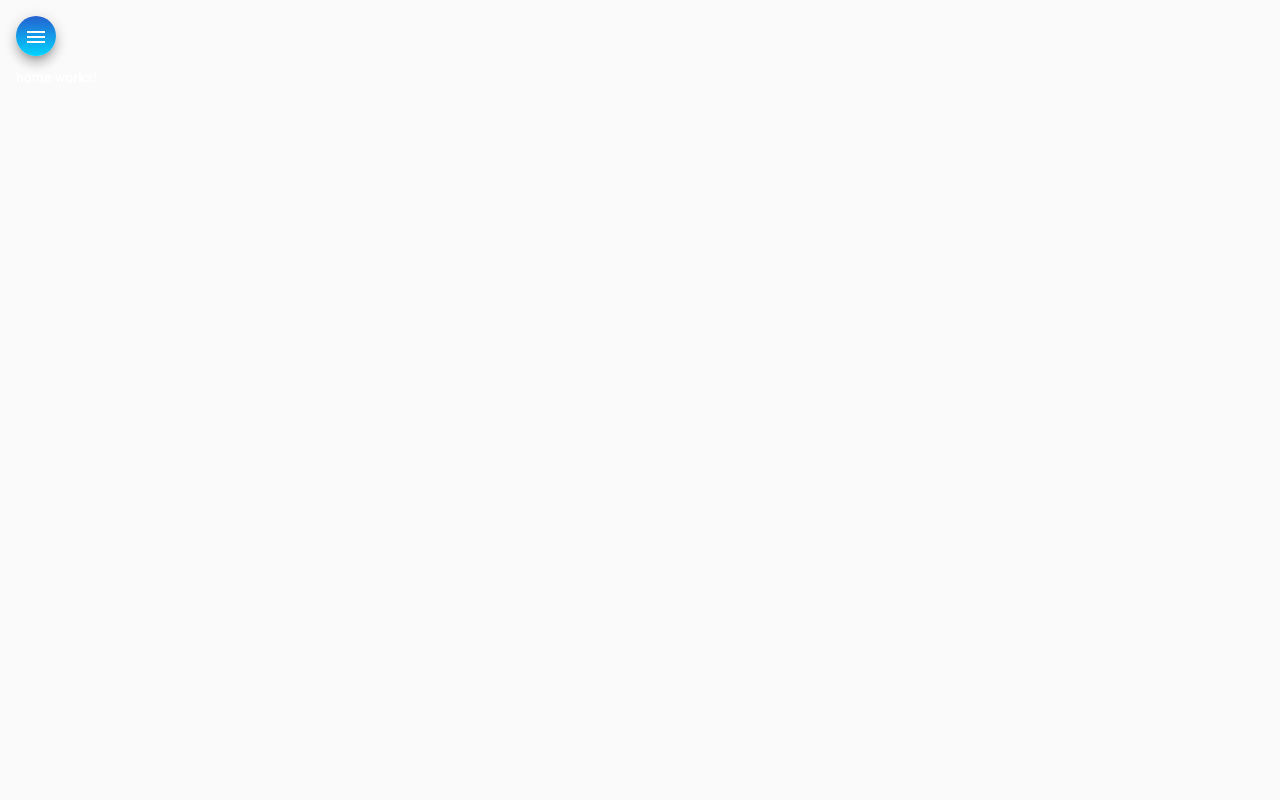
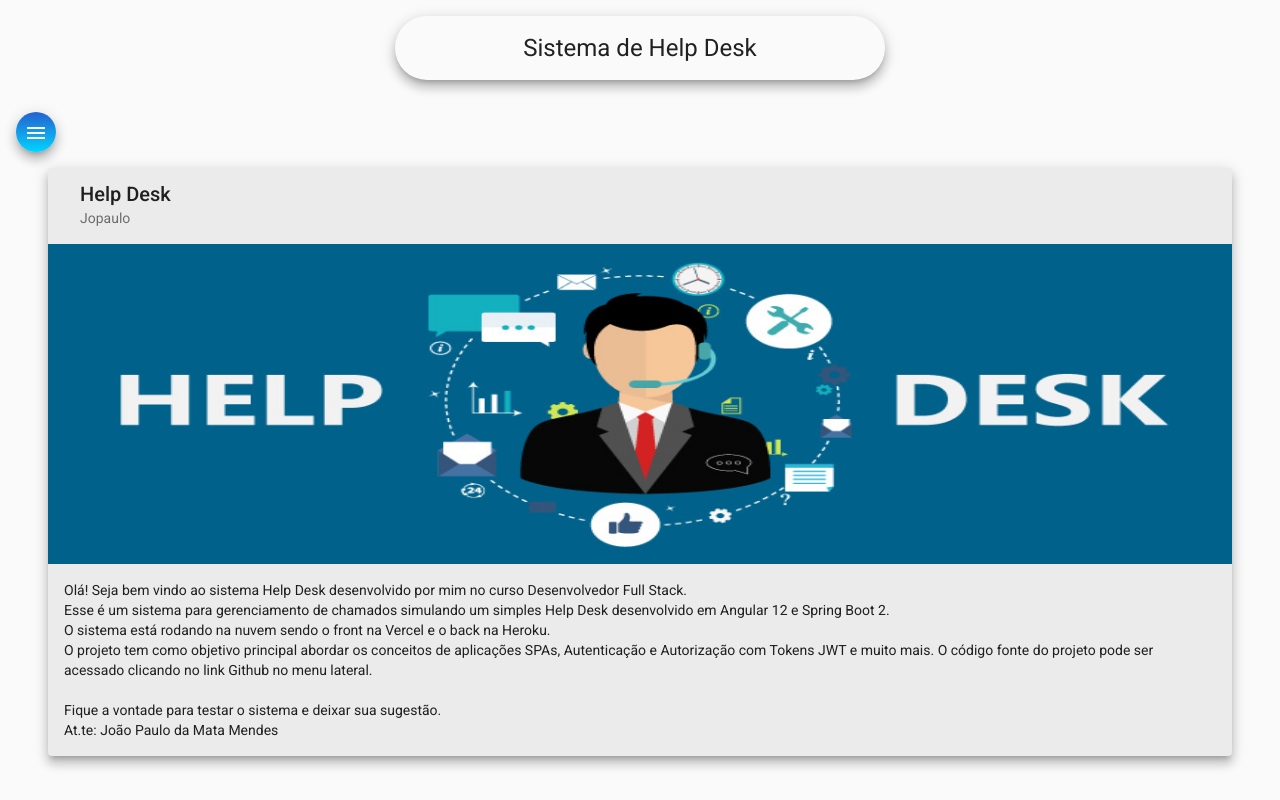
Before and after one commit to jopaulo666/helpdesk-front, an Angular app: page /home in a window 1280 px wide. Built offline with nearby package versions, Linux system fonts and the light colour scheme.

Commit message:
Criado Header

```diff
--- a/src/app/app.module.ts
+++ b/src/app/app.module.ts
@@ -30,6 +30,7 @@
 // Componentes do projeto
  import { NavComponent } from './components/nav/nav.component';
 import { HomeComponent } from './components/home/home.component';
+import { HeaderComponent } from './components/header/header.component';
 /*import { HomeComponent } from './components/home/home.component';
 import { HeaderComponent } from './components/header/header.component';
 import { TecnicoListComponent } from './components/tecnico/tecnico-list/tecnico-list.component';
@@ -54,6 +55,7 @@
     AppComponent,
     NavComponent,
     HomeComponent,
+    HeaderComponent,
    /*  NavComponent,
     HomeComponent,
     HeaderComponent,
--- /dev/null
+++ b/src/app/components/header/header.component.css
@@ -0,0 +1,12 @@
+.container {
+    display: flex;
+    align-items: center;
+    justify-content: center;
+}
+
+h1 {
+    margin-top: 1rem;
+    border: rgb(161, 159, 159);
+    padding: 1rem 10%;
+    border-radius: 2rem;
+}
--- /dev/null
+++ b/src/app/components/header/header.component.html
@@ -0,0 +1,3 @@
+<div class="container">
+    <h1 class="mat-elevation-z8">Sistema de Help Desk</h1>
+</div>
--- /dev/null
+++ b/src/app/components/header/header.component.ts
@@ -0,0 +1,15 @@
+import { Component, OnInit } from '@angular/core';
+
+@Component({
+  selector: 'app-header',
+  templateUrl: './header.component.html',
+  styleUrls: ['./header.component.css']
+})
+export class HeaderComponent implements OnInit {
+
+  constructor() { }
+
+  ngOnInit(): void {
+  }
+
+}
--- a/src/app/components/home/home.component.css
+++ b/src/app/components/home/home.component.css
@@ -0,0 +1,9 @@
+.card {
+    width: 90%;
+    margin: 1rem auto;
+    background-color: rgb(235, 235, 235);
+ }
+
+ img {
+    height: 20rem;
+ }
--- a/src/app/components/home/home.component.html
+++ b/src/app/components/home/home.component.html
@@ -1 +1,20 @@
-<p>home works!</p>
+<mat-card class="card mat-elevation-z8">
+    <mat-card-header>
+        <mat-card-title>Help Desk</mat-card-title>
+        <mat-card-subtitle>Jopaulo</mat-card-subtitle>
+    </mat-card-header>
+    <img mat-card-image src="assets/img/helpdesk.jpeg" alt="Image Home Help Desk">
+    <mat-card-content>
+        <p>
+            Olá! Seja bem vindo ao sistema Help Desk desenvolvido por mim no curso Desenvolvedor Full Stack.<br />
+            Esse é um sistema para gerenciamento de chamados simulando um simples Help Desk desenvolvido em Angular 12 e
+            Spring Boot 2. <br />O sistema está rodando na nuvem sendo o front na Vercel e o back na Heroku.<br />
+            O projeto tem como objetivo principal abordar os conceitos de aplicações SPAs, Autenticação e Autorização
+            com
+            Tokens JWT e muito mais. O código fonte do projeto pode ser acessado clicando no link Github no menu
+            lateral.
+            <br /><br /> Fique a vontade para testar o sistema e deixar sua sugestão.
+            <br /> At.te: João Paulo da Mata Mendes
+        </p>
+    </mat-card-content>
+</mat-card>
--- a/src/app/components/nav/nav.component.html
+++ b/src/app/components/nav/nav.component.html
@@ -2,7 +2,7 @@
     <mat-drawer #drawer class="sidenav" mode="side">
         <img src="assets/img/side-image.svg" alt="Imagem de navegação">
         <mat-nav-list class="nav-list">
-            <a mat-list-item routerLink="/">
+            <a mat-list-item routerLink="home">
                 <i class="material-icons">home</i>
                 Home
             </a>
@@ -26,10 +26,11 @@
     </mat-drawer>
 
     <div class="sidenav-content">
+        <app-header></app-header>
         <button class="menu mat-elevation-z8" (click)="drawer.toggle()" mat-icon-button>
             <mat-icon>menu</mat-icon>
-            <router-outlet></router-outlet>
         </button>
+        <router-outlet></router-outlet>
     </div>
 
 </mat-drawer-container>
```
Also changed, not shown: src/assets/img/helpdesk.jpeg (added).
